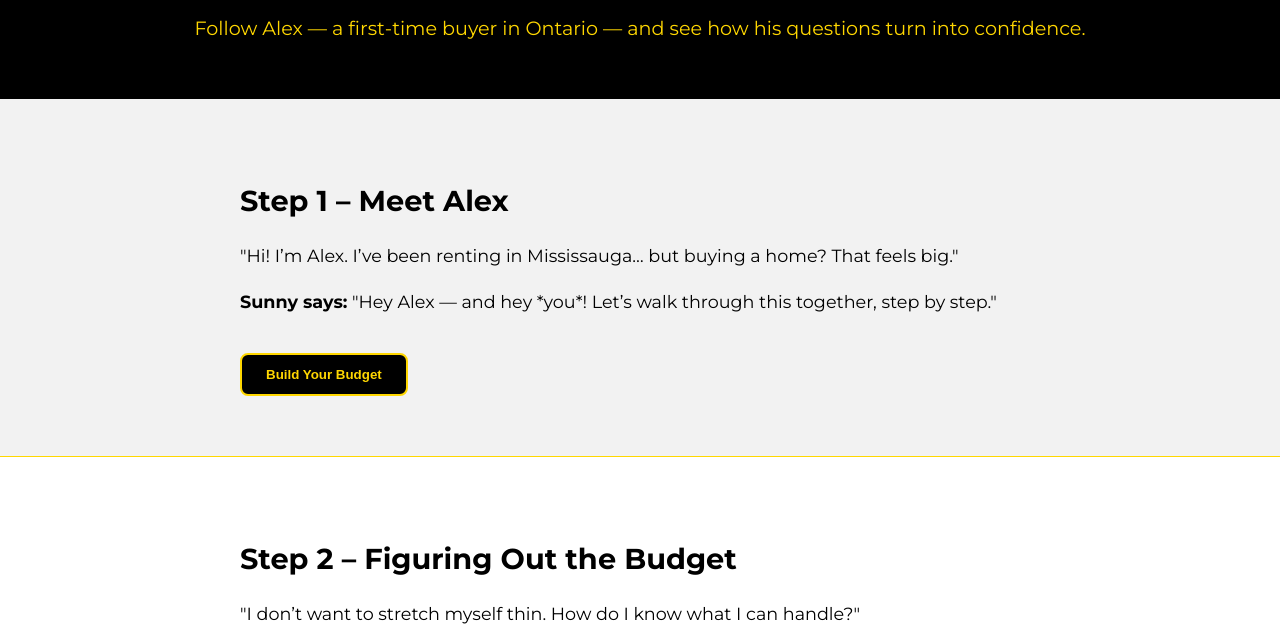
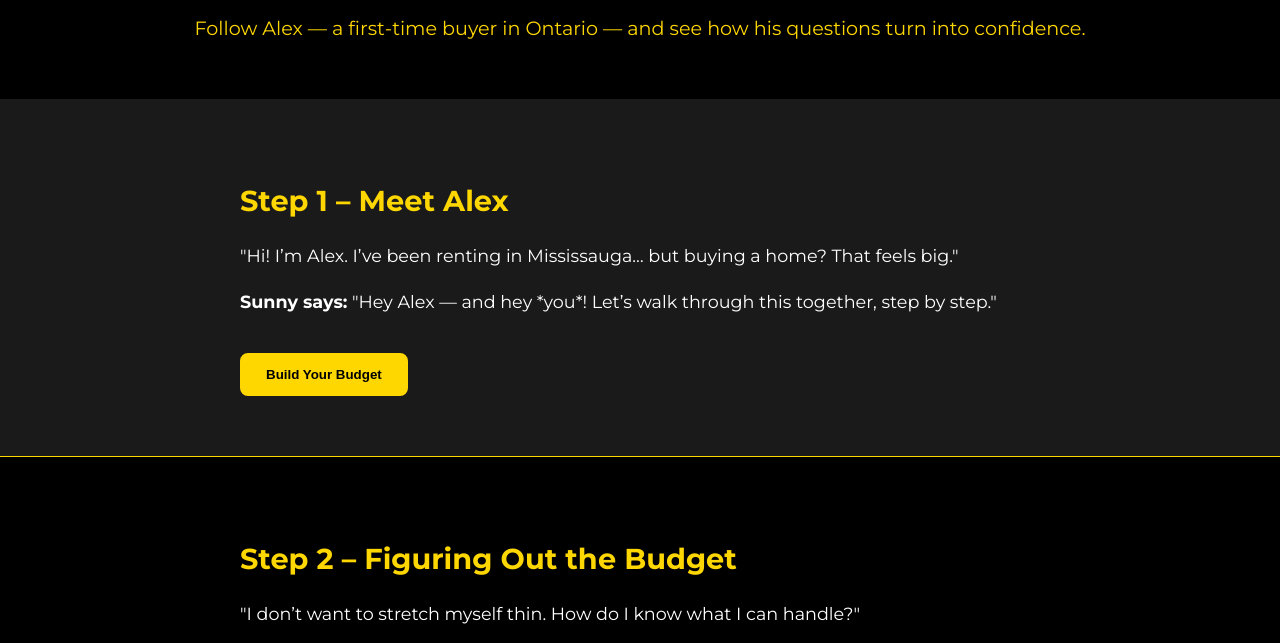
Before and after one commit to bamraestates/Sunny_Alex, a plain HTML site: page index.html in a window 1280 px wide. Shown: the part 139-782 px from the top of the page. Drawn offline with Linux system fonts and the light colour scheme.

Commit message:
Update index.html

```diff
--- a/index.html
+++ b/index.html
@@ -16,8 +16,8 @@
     body {
       margin: 0;
       font-family: 'Montserrat', sans-serif;
-      background-color: var(--soft-white);
-      color: var(--black);
+      background-color: var(--black);
+      color: var(--white);
     }
 
     header {
@@ -39,11 +39,11 @@
     section {
       padding: 60px 20px;
       border-bottom: 1px solid var(--gold);
-      background-color: var(--white);
+      background-color: var(--black);
     }
 
     section:nth-child(even) {
-      background-color: #f2f2f2;
+      background-color: #1a1a1a;
     }
 
     .step {
@@ -53,17 +53,18 @@
 
     .step h2 {
       font-size: 1.8em;
-      color: var(--black);
+      color: var(--gold);
     }
 
     .step p {
       font-size: 1.1em;
       line-height: 1.6em;
+      color: var(--white);
     }
 
     .cta-button {
-      background-color: var(--black);
-      color: var(--gold);
+      background-color: var(--gold);
+      color: var(--black);
       padding: 12px 24px;
       font-weight: bold;
       border: 2px solid var(--gold);
@@ -74,7 +75,7 @@
     }
 
     .cta-button:hover {
-      background-color: var(--gold);
+      background-color: var(--white);
       color: var(--black);
     }
   </style>
```
